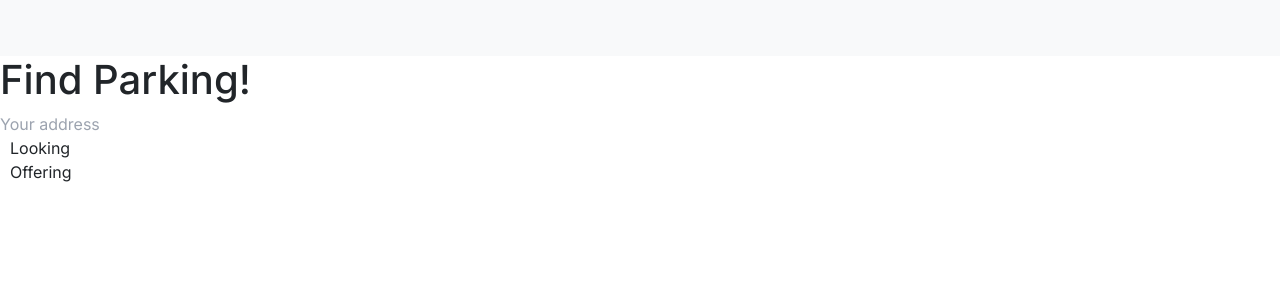
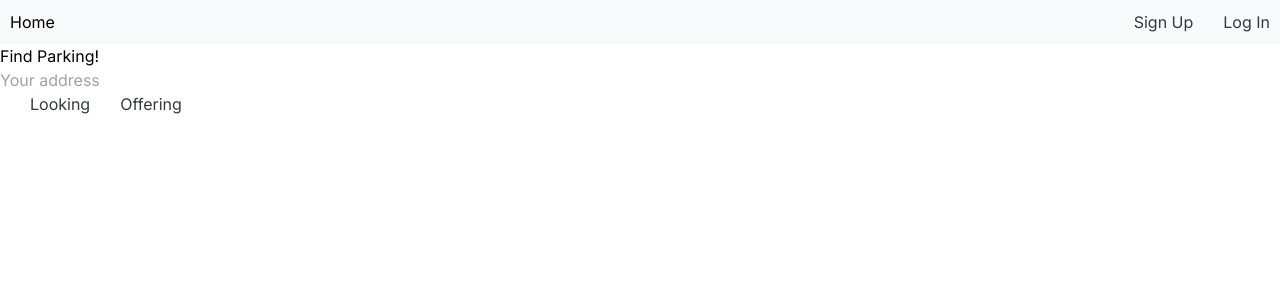
Before and after one commit to JDLiang100/SFSUHackaton2024, a Next.js app in the folder hackathon2024/: page / in a window 1280 px wide. Shown: the top 300 px of the page. Built offline with nearby package versions, Linux system fonts and the light colour scheme.

Commit message:
fixed navbar with tailwind

```diff
--- a/hackathon2024/src/app/component/navbar.js
+++ b/hackathon2024/src/app/component/navbar.js
@@ -1,32 +1,19 @@
 import React from 'react';
-import 'bootstrap/dist/css/bootstrap.min.css';
+
 
 function Navbar() {
   return (
-    <div>
-      <nav className="navbar navbar-expand-lg navbar-light bg-light">
-      <button className="navbar-toggler" type="button" data-toggle="collapse" data-target="#navbarNav" aria-controls="navbarNav" aria-expanded="false" aria-label="Toggle navigation">
-        <span className="navbar-toggler-icon"></span>
-      </button>
-        <div className="collapse navbar-collapse" id="navbarNav">
-          <ul className="navbar-nav">
-            <li className="nav-item">
-              <a className="nav-link" href="/">Home<span className="sr-only">(current)</span></a>
-            </li>
-            <li className="nav-item">
-              <a className="nav-link" href="/signup">Sign Up</a>
-            </li>
-            <li className="nav-item">
-              <a className="nav-link" href="/login">Login</a>
-            </li>
-
-          </ul>
-        </div>
-      </nav>
-      <script src="https://code.jquery.com/jquery-3.2.1.slim.min.js" integrity="sha384-KJ3o2DKtIkvYIK3UENzmM7KCkRr/rE9/Qpg6aAZGJwFDMVNA/GpGFF93hXpG5KkN" crossorigin="anonymous"></script>
-      <script src="https://cdn.jsdelivr.net/npm/popper.js@1.12.9/dist/umd/popper.min.js" integrity="sha384-ApNbgh9B+Y1QKtv3Rn7W3mgPxhU9K/ScQsAP7hUibX39j7fakFPskvXusvfa0b4Q" crossorigin="anonymous"></script>
-      <script src="https://cdn.jsdelivr.net/npm/bootstrap@4.0.0/dist/js/bootstrap.min.js" integrity="sha384-JZR6Spejh4U02d8jOt6vLEHfe/JQGiRRSQQxSfFWpi1MquVdAyjUar5+76PVCmYl" crossorigin="anonymous"></script>
-    </div>
+    <nav className="navbar">
+      <div className="left-links">
+        <a href="/" className="home-link">
+          Home
+        </a>
+      </div>
+      <div className="right-links">
+        <a href="/signup" className="nav-link">Sign Up</a>
+        <a href="/login" className="nav-link">Log In</a>
+      </div>
+    </nav>
   );
 }
 
--- a/hackathon2024/src/app/globals.css
+++ b/hackathon2024/src/app/globals.css
@@ -2,6 +2,7 @@
 @tailwind components;
 @tailwind utilities;
 
+/* Navbar.css */
 .navbar {
   display: flex;
   justify-content: space-between; /* Distribute items evenly along the main axis */
@@ -11,19 +12,25 @@
 }
 
 .left-links {
-  flex-grow: 1; /* Grow to take available space */
-  text-align: left;
+  display: flex; /* Use flexbox for left links */
+  align-items: center; /* Align items vertically */
 }
 
 .right-links {
-  text-align: right;
+  display: flex; /* Use flexbox for right links */
 }
 
 .nav-link {
   text-decoration: none;
   color: #343a40;
-  margin: 0 10px;
+  margin-left: 30px; /* Add some space between links */
 }
+
+.home-icon {
+  width: 24px; /* Adjust the width of the icon */
+  height: 24px; /* Adjust the height of the icon */
+}
+
 
 .info-form {
   margin: auto;
--- a/hackathon2024/src/app/login/page.js
+++ b/hackathon2024/src/app/login/page.js
@@ -1,22 +1,8 @@
 import Navbar from "../component/navbar"
 export default function Login() {
     return (
-
         <div>
-            <Navbar/>
-            <form class="info-form">
-                <h1>Log In</h1>
-                <div class="form-group">
-                    <label >Email address</label>
-                    <input type="email" class="form-control" id="email" placeholder="Enter email"/>
-                </div>
-                <div class="form-group">
-                    <label >Password</label>
-                    <input type="password" class="form-control" id="password1" placeholder="Password"/>
-                </div>
-
-                <button type="submit" class="btn btn-primary">Submit</button>
-            </form>
+            <Navbar />
         </div>
         );
 }
--- a/hackathon2024/src/app/signup/page.js
+++ b/hackathon2024/src/app/signup/page.js
@@ -3,28 +3,7 @@ import Navbar from '../component/navbar';
 export default function Signup() {
   return (
     <div>
-
       <Navbar />
-
-
-      <form class="info-form">
-        <h1>Sign Up</h1>
-        <div class="form-group">
-          <label >Email address</label>
-          <input type="email" class="form-control" id="email" aria-describedby="emailHelp" placeholder="Enter email"/>
-          <small id="emailHelp" class="form-text text-muted">We'll never share your email with anyone else.</small>
-        </div>
-        <div class="form-group">
-          <label >Password</label>
-          <input type="password" class="form-control" id="password1" placeholder="Password"/>
-        </div>
-        <div class="form-group">
-          <label>Confirm Password</label>
-          <input type="password" class="form-control" id="password2" placeholder="Re-type Password"/>
-        </div>
-
-        <button type="submit" class="btn btn-primary">Submit</button>
-      </form>
     </div>
   )
 }
```
